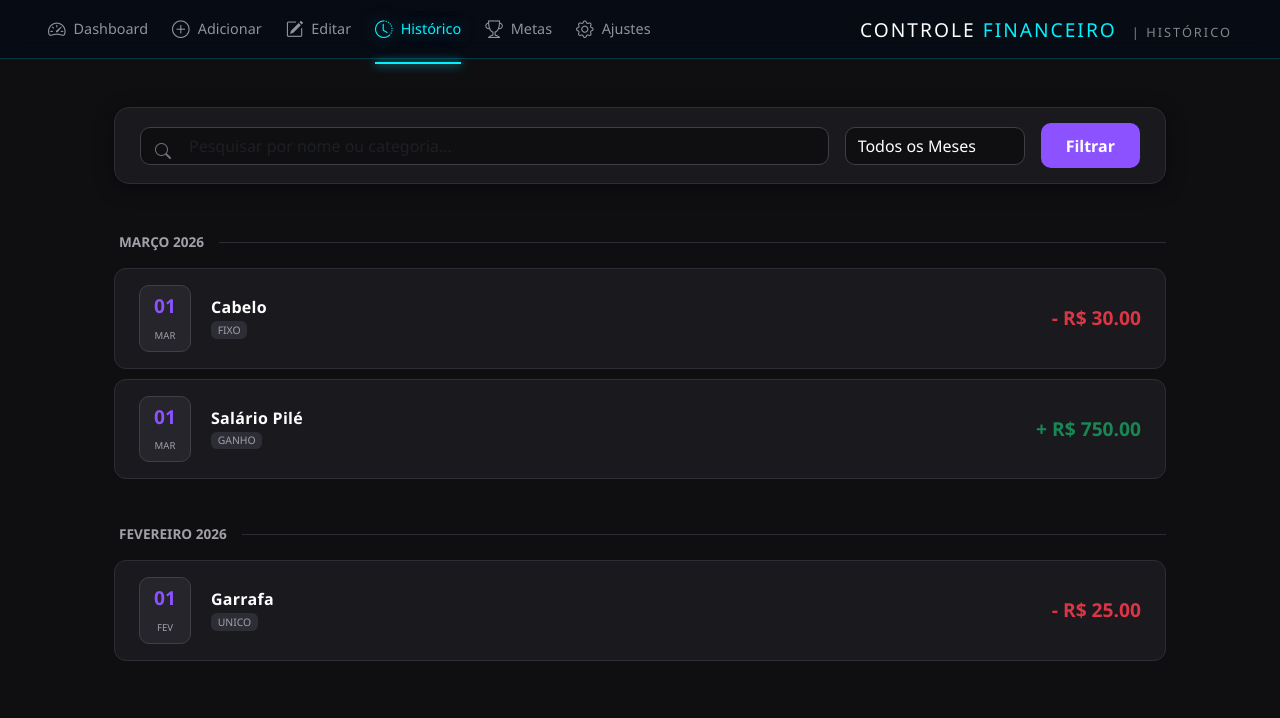
After one commit to ElryanGomes/ControleFinanceiro, a Flask app: page /historico in a window 1280 px wide. The commit adds this page. Shown: the top 718 px of the page. Run offline with Flask 3, Linux system fonts and the light colour scheme.

Commit message:
Adiionando página de historico

```diff
--- a/app.py
+++ b/app.py
@@ -279,6 +279,44 @@ def excluir_gasto(id):
     except Exception as e:
         return {"success": False, "error": str(e)}
 
+@app.route('/historico')
+def historico():
+    # Pega os filtros da URL
+    termo_busca = request.args.get('busca', '').lower()
+    mes_filtro = request.args.get('mes_filtro', type=int)
+
+    # Busca tudo
+    gastos = Gasto.query.all()
+    ganhos = Ganho.query.all()
+
+    # Junta tudo em uma lista para facilitar
+    todos_itens = []
+    for g in gastos:
+        todos_itens.append({'nome': g.nome, 'valor': g.valor_total, 'tipo': g.tipo, 'mes': g.mes, 'ano': g.ano, 'dia': g.dia if hasattr(g, 'dia') else '01', 'is_gasto': True})
+    for g in ganhos:
+        todos_itens.append({'nome': g.nome, 'valor': g.valor, 'tipo': 'Ganho', 'mes': g.mes, 'ano': g.ano, 'dia': g.dia if hasattr(g, 'dia') else '01', 'is_gasto': False})
+
+    # Aplica Filtros de Pesquisa
+    if termo_busca:
+        todos_itens = [i for i in todos_itens if termo_busca in i['nome'].lower()]
+    if mes_filtro:
+        todos_itens = [i for i in todos_itens if i['mes'] == mes_filtro]
+
+    # Agrupa por Mês/Ano: { (3, 2026): [itens], (2, 2026): [itens] }
+    historico_agrupado = {}
+    meses_nomes = ["", "Janeiro", "Fevereiro", "Março", "Abril", "Maio", "Junho", "Julho", "Agosto", "Setembro", "Outubro", "Novembro", "Dezembro"]
+
+    # Ordena por data (mais recente primeiro)
+    todos_itens.sort(key=lambda x: (x['ano'], x['mes']), reverse=True)
+
+    for item in todos_itens:
+        chave = f"{meses_nomes[item['mes']]} {item['ano']}"
+        if chave not in historico_agrupado:
+            historico_agrupado[chave] = []
+        historico_agrupado[chave].append(item)
+
+    return render_template('historico.html', historico=historico_agrupado, termo=termo_busca, mes_selecionado=mes_filtro)
+
 
 if __name__ == "__main__":
     app.run(debug=True)
--- /dev/null
+++ b/static/css/historico.css
@@ -0,0 +1,72 @@
+/* Largura expandida para o container principal */
+.container-historico {
+    max-width: 1100px;
+    margin: 0 auto;
+}
+
+/* Barra de Filtros Estilo Dashboard */
+.barra-filtros {
+    background: #1a1a1e;
+    border-radius: 15px;
+    padding: 15px 25px;
+    border: 1px solid #2d2d35;
+    box-shadow: 0 4px 20px rgba(0,0,0,0.4);
+}
+
+/* Inputs com a paleta exata */
+.input-dark {
+    background: #0f0f12 !important;
+    border: 1px solid #3f3f46 !important;
+    color: #ffffff !important;
+    border-radius: 10px !important;
+    transition: border-color 0.2s;
+}
+
+.input-dark:focus {
+    border-color: #8c52ff !important; /* Roxo principal */
+    box-shadow: 0 0 0 2px rgba(140, 82, 255, 0.2) !important;
+}
+
+/* Títulos de meses com linha guia */
+.mes-header {
+    color: #a1a1aa;
+    font-size: 0.85rem;
+    font-weight: 700;
+    text-transform: uppercase;
+    margin: 45px 0 15px 5px;
+    display: flex;
+    align-items: center;
+    gap: 15px;
+}
+.mes-header::after { content: ""; flex-grow: 1; height: 1px; background: #2d2d35; }
+
+/* Balões Flutuantes com a Paleta */
+.item-balao {
+    background: #1a1a1e;
+    border-radius: 12px;
+    padding: 16px 24px;
+    margin-bottom: 10px;
+    display: flex;
+    align-items: center;
+    justify-content: space-between;
+    border: 1px solid #2d2d35;
+    transition: transform 0.2s, border-color 0.2s;
+}
+
+.item-balao:hover {
+    transform: translateX(5px);
+    border-color: #8c52ff;
+    background: #202026;
+}
+
+/* Badge de Data */
+.data-badge {
+    background: #25252b;
+    padding: 6px 14px;
+    border-radius: 10px;
+    text-align: center;
+    margin-right: 20px;
+    border: 1px solid #3f3f46;
+}
+.data-badge .dia { display: block; font-size: 1.2rem; font-weight: 800; color: #8c52ff; }
+.data-badge .mes-label { font-size: 0.6rem; color: #a1a1aa; text-transform: uppercase; }
--- a/templates/adicionar.html
+++ b/templates/adicionar.html
@@ -23,6 +23,9 @@
                 </a>
                 <a href="{{ url_for('editar') }}" class="nav-link-custom">
                     <i class="bi bi-pencil-square"></i> Editar
+                </a>
+                <a href="{{ url_for('historico') }}" class="nav-link-custom">
+                    <i class="bi bi-clock-history"></i> Histórico
                 </a>
                 <a href="#" class="nav-link-custom">
                     <i class="bi bi-trophy"></i> Metas
--- a/templates/editar.html
+++ b/templates/editar.html
@@ -24,6 +24,9 @@
                 <a href="{{ url_for('editar') }}" class="nav-link-custom active">
                     <i class="bi bi-pencil-square"></i> Editar
                 </a>
+                <a href="{{ url_for('historico') }}" class="nav-link-custom">
+            <i class="bi bi-clock-history"></i> Histórico
+        </a>
                 <a href="#" class="nav-link-custom">
                     <i class="bi bi-trophy"></i> Metas
                 </a>
--- /dev/null
+++ b/templates/historico.html
@@ -0,0 +1,115 @@
+<!DOCTYPE html>
+<html lang="pt-br">
+
+<head>
+    <meta charset="UTF-8">
+    <link href="https://cdn.jsdelivr.net/npm/bootstrap@5.3.0/dist/css/bootstrap.min.css" rel="stylesheet">
+    <link rel="stylesheet" href="https://cdn.jsdelivr.net/npm/bootstrap-icons@1.11.1/font/bootstrap-icons.css">
+    <link rel="stylesheet" href="{{ url_for('static', filename='css/dashboard.css') }}">
+    <link rel="stylesheet" href="static/css/historico.css">
+    <title>Histórico</title>
+</head>
+
+<body style="background-color: #0f0f12; color: white;">
+
+    <header class="header-main px-5 py-3">
+        <nav class="d-flex justify-content-between align-items-center">
+            <div class="nav-paginas d-flex gap-4">
+                <a href="{{ url_for('index') }}" class="nav-link-custom">
+                    <i class="bi bi-speedometer2"></i> Dashboard
+                </a>
+                <a href="{{ url_for('adicionar') }}" class="nav-link-custom">
+                    <i class="bi bi-plus-circle"></i> Adicionar
+                </a>
+                <a href="{{ url_for('editar') }}" class="nav-link-custom">
+                    <i class="bi bi-pencil-square"></i> Editar
+                </a>
+                <a href="{{ url_for('historico') }}" class="nav-link-custom active">
+                    <i class="bi bi-clock-history"></i> Histórico
+                </a>
+                <a href="#" class="nav-link-custom">
+                    <i class="bi bi-trophy"></i> Metas
+                </a>
+                <a href="#" class="nav-link-custom">
+                    <i class="bi bi-gear"></i> Ajustes
+                </a>
+            </div>
+
+            <div class="titulo-pagina text-end">
+                <h2 class="m-0 tracking-widest text-uppercase h4">
+                    Controle <span style="color: var(--accent-cyan)">Financeiro</span>
+                    <small class="ms-2 opacity-50" style="font-size: 0.8rem;">| Histórico</small>
+                </h2>
+            </div>
+        </nav>
+    </header>
+
+    <main class="container-historico py-5 px-4">
+
+    <form action="/historico" method="GET" class="barra-filtros d-flex gap-3 align-items-center mb-5">
+        <div class="flex-grow-1 position-relative">
+            <i class="bi bi-search position-absolute" style="left: 15px; top: 12px; color: #71717a;"></i>
+            <input type="text" name="busca" class="form-control input-dark ps-5" placeholder="Pesquisar por nome ou categoria..." value="{{ termo }}">
+        </div>
+
+        <div style="min-width: 180px;">
+            <select name="mes_filtro" class="form-select input-dark" onchange="this.form.submit()">
+                <option value="">Todos os Meses</option>
+                {% set nomes_meses = ['Janeiro', 'Fevereiro', 'Março', 'Abril', 'Maio', 'Junho', 'Julho', 'Agosto', 'Setembro', 'Outubro', 'Novembro', 'Dezembro'] %}
+                {% for i in range(1, 13) %}
+                <option value="{{ i }}" {% if mes_selecionado == i %}selected{% endif %}>{{ nomes_meses[i-1] }}</option>
+                {% endfor %}
+            </select>
+        </div>
+
+        <button type="submit" class="btn btn-purple px-4" style="background: #8c52ff; color: white; border-radius: 10px; height: 45px; font-weight: 600;">
+            Filtrar
+        </button>
+    </form>
+
+    {% if not historico %}
+        <div class="text-center py-5">
+            <div class="mb-3" style="font-size: 4rem; color: #2d2d35;"><i class="bi bi-inbox"></i></div>
+            <h4 class="text-secondary">Nada por aqui...</h4>
+            <p class="text-muted">Tente mudar o filtro ou adicione um novo registro.</p>
+            <a href="/adicionar" class="btn btn-link text-decoration-none" style="color: #8c52ff;">Adicionar Item agora &rarr;</a>
+        </div>
+    {% else %}
+        {% for mes_ano, itens in historico.items() %}
+            <div class="mes-header">{{ mes_ano }}</div>
+
+            {% for item in itens %}
+            <div class="item-balao">
+                <div class="d-flex align-items-center">
+                    <div class="data-badge">
+                        <span class="dia">{{ item.dia if item.dia else '18' }}</span>
+                        <span class="mes-label">{{ mes_ano[:3] }}</span>
+                    </div>
+
+                    <div>
+                        <h6 class="mb-0 fw-bold" style="letter-spacing: 0.3px;">{{ item.nome }}</h6>
+                        <div class="d-flex gap-2 mt-1">
+                            <span class="badge" style="background: #2d2d35; color: #a1a1aa; font-weight: 500; font-size: 0.65rem;">
+                                {{ item.tipo|upper }}
+                            </span>
+                        </div>
+                    </div>
+                </div>
+
+                <div class="text-end d-flex align-items-center gap-4">
+                    <div class="valor-info">
+                        <span class="{{ 'text-danger' if item.is_gasto else 'text-success' }} fw-bold" style="font-size: 1.2rem;">
+                            {{ '-' if item.is_gasto else '+' }} R$ {{ "%.2f"|format(item.valor) }}
+                        </span>
+                    </div>
+                    <!-- <a href="#" class="btn p-0 text-secondary" style="font-size: 1.2rem;"><i class="bi bi-three-dots-vertical"></i></a> -->
+                </div>
+            </div>
+            {% endfor %}
+        {% endfor %}
+    {% endif %}
+
+</main>
+</body>
+
+</html>
--- a/templates/index.html
+++ b/templates/index.html
@@ -23,6 +23,9 @@
                 </a>
                 <a href="{{ url_for('editar') }}" class="nav-link-custom">
                     <i class="bi bi-pencil-square"></i> Editar
+                </a>
+                <a href="{{ url_for('historico') }}" class="nav-link-custom">
+                    <i class="bi bi-clock-history"></i> Histórico
                 </a>
                 <a href="#" class="nav-link-custom">
                     <i class="bi bi-trophy"></i> Metas
```
Also changed, not shown: financas.db.
